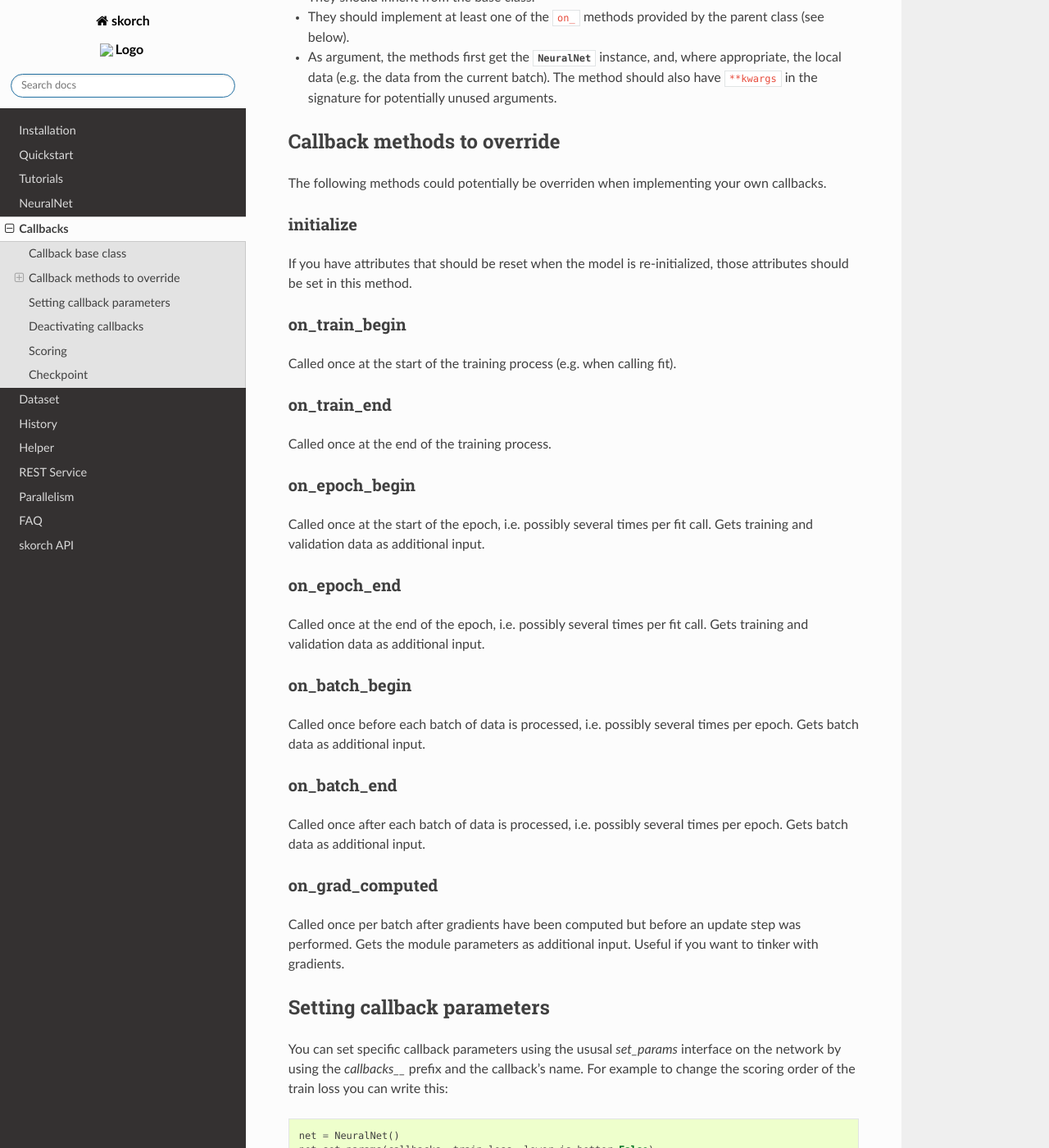
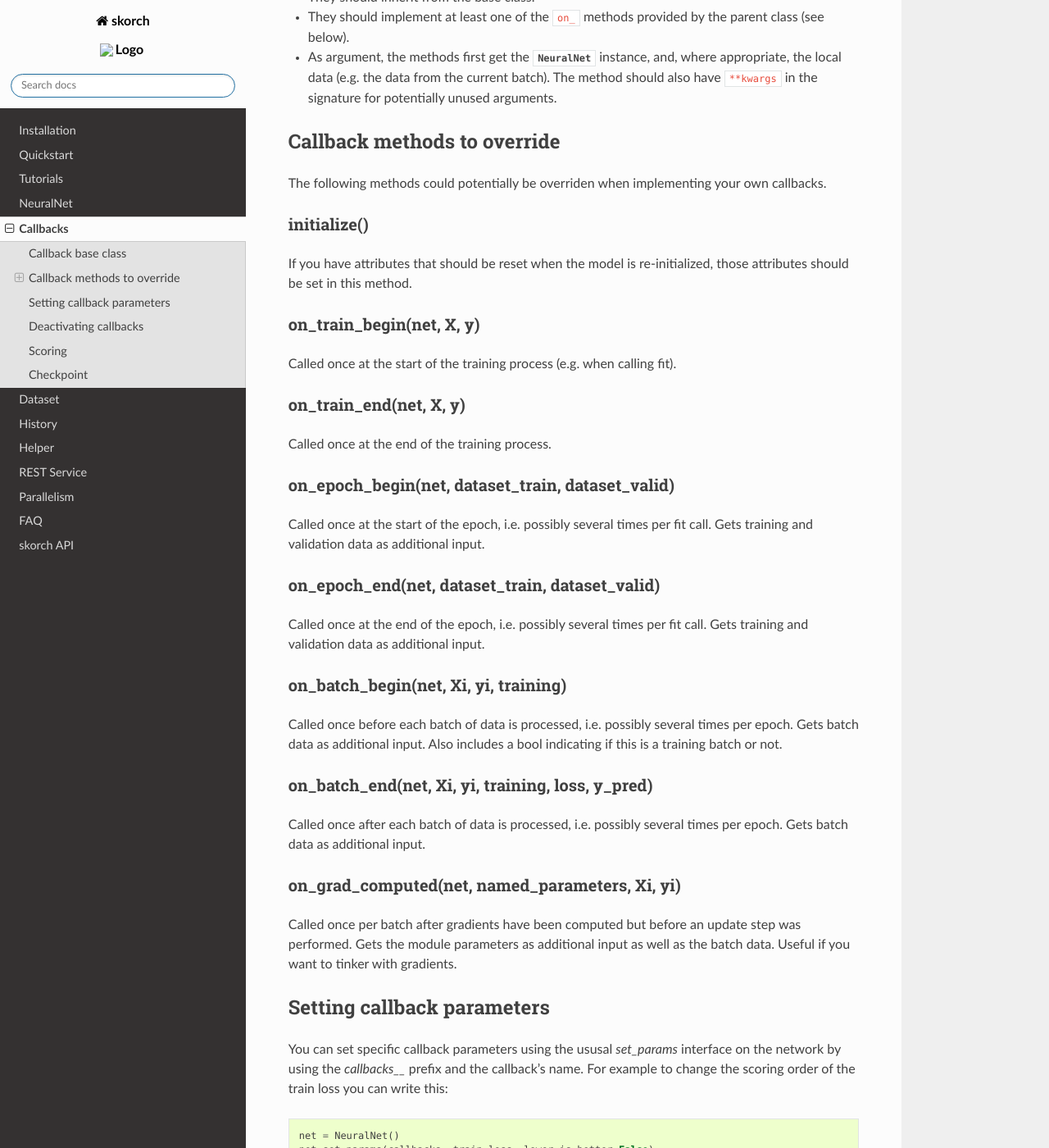
Before and after one commit to skorch-dev/skorch, a Sphinx documentation site: the page built from docs/user/callbacks.rst, in a window 1280 px wide and 1400 px high, scrolled down 547 px. Shown: the whole window at 82% size. Built offline with Sphinx 7.4.7 and the Read the Docs theme 2.0.0, drawn with Linux system fonts in a browser that asks for light colours.

Commit message:
Feature/grad add data to callback 'on_grad_computed' (#297)
on_grad_computed now receives X and y data on call.

```diff
--- a/docs/user/callbacks.rst
+++ b/docs/user/callbacks.rst
@@ -38,54 +38,56 @@
 The following methods could potentially be overriden when implementing
 your own callbacks.
 
-initialize
-^^^^^^^^^^
+initialize()
+^^^^^^^^^^^^
 
 If you have attributes that should be reset when the model is
 re-initialized, those attributes should be set in this method.
 
-on_train_begin
-^^^^^^^^^^^^^^
+on_train_begin(net, X, y)
+^^^^^^^^^^^^^^^^^^^^^^^^^
 
 Called once at the start of the training process (e.g. when calling
 fit).
 
-on_train_end
-^^^^^^^^^^^^
+on_train_end(net, X, y)
+^^^^^^^^^^^^^^^^^^^^^^^
 
 Called once at the end of the training process.
 
-on_epoch_begin
-^^^^^^^^^^^^^^
+on_epoch_begin(net, dataset_train, dataset_valid)
+^^^^^^^^^^^^^^^^^^^^^^^^^^^^^^^^^^^^^^^^^^^^^^^^^
 
 Called once at the start of the epoch, i.e. possibly several times per
 fit call. Gets training and validation data as additional input.
 
-on_epoch_end
-^^^^^^^^^^^^
+on_epoch_end(net, dataset_train, dataset_valid)
+^^^^^^^^^^^^^^^^^^^^^^^^^^^^^^^^^^^^^^^^^^^^^^^
 
 Called once at the end of the epoch, i.e. possibly several times per
 fit call. Gets training and validation data as additional input.
 
-on_batch_begin
-^^^^^^^^^^^^^^
+on_batch_begin(net, Xi, yi, training)
+^^^^^^^^^^^^^^^^^^^^^^^^^^^^^^^^^^^^^
 
 Called once before each batch of data is processed, i.e. possibly
 several times per epoch. Gets batch data as additional input.
+Also includes a bool indicating if this is a training batch or not.
 
 
-on_batch_end
-^^^^^^^^^^^^
+on_batch_end(net, Xi, yi, training, loss, y_pred)
+^^^^^^^^^^^^^^^^^^^^^^^^^^^^^^^^^^^^^^^^^^^^^^^^^
 
 Called once after each batch of data is processed, i.e. possibly
 several times per epoch. Gets batch data as additional input.
 
-on_grad_computed
-^^^^^^^^^^^^^^^^
+on_grad_computed(net, named_parameters, Xi, yi)
+^^^^^^^^^^^^^^^^^^^^^^^^^^^^^^^^^^^^^^^^^^^^^^^
 
 Called once per batch after gradients have been computed but before an
 update step was performed. Gets the module parameters as additional
-input. Useful if you want to tinker with gradients.
+input as well as the batch data. Useful if you want to tinker with
+gradients.
 
 
 Setting callback parameters
```
Also changed, not shown: 2 other files.
